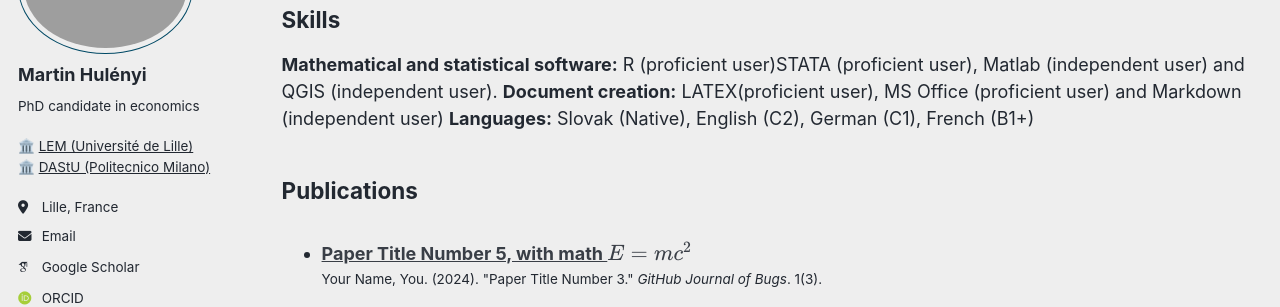
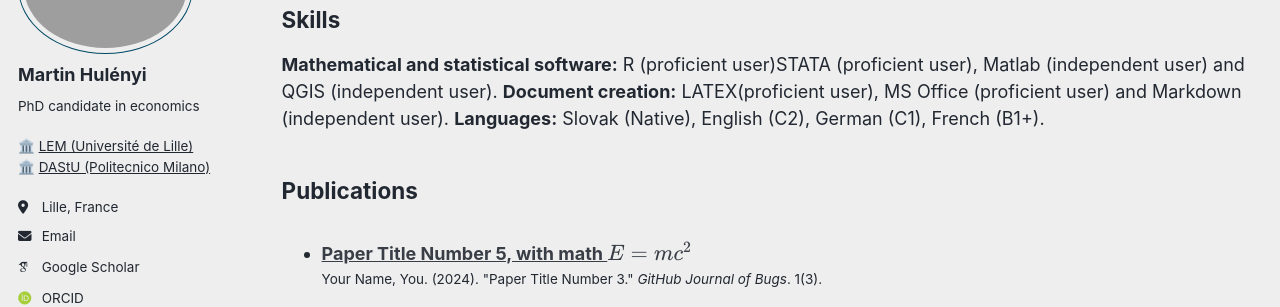
Before and after one commit to martinhulenyi/martinhulenyi.github.io, a Jekyll site: the page built from _pages/cv.md, in a window 1280 px wide and 900 px high, scrolled down 2104 px. Shown: the part 179-486 px from the top of the window. Built offline with Jekyll 4.4.1, drawn with Linux system fonts in a browser that asks for light colours; some web fonts are replaced; a script that is not in the unit is left out.

Commit message:
Update cv.md

```diff
--- a/_pages/cv.md
+++ b/_pages/cv.md
@@ -76,8 +76,8 @@ redirect_from:
 ## **Skills**
 
 **Mathematical and statistical software:** R (proficient user)STATA (proficient user), Matlab (independent user) and  QGIS (independent user).
-**Document creation:** LATEX(proficient user), MS Office (proficient user) and  Markdown (independent user)
-**Languages:** Slovak (Native), English (C2), German (C1), French (B1+)
+**Document creation:** LATEX(proficient user), MS Office (proficient user) and  Markdown (independent user).
+**Languages:** Slovak (Native), English (C2), German (C1), French (B1+).
 
 ## Publications
 
```
